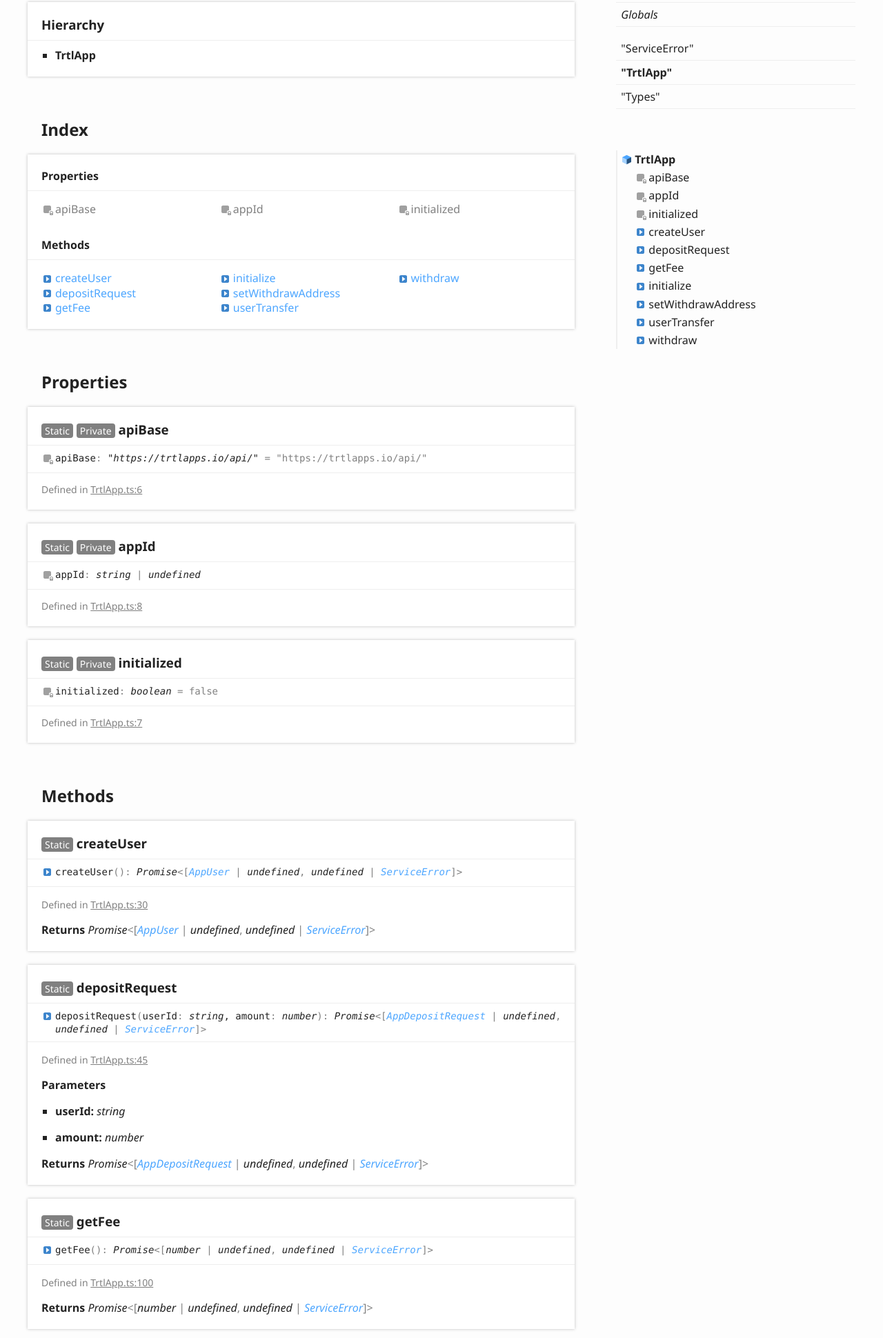
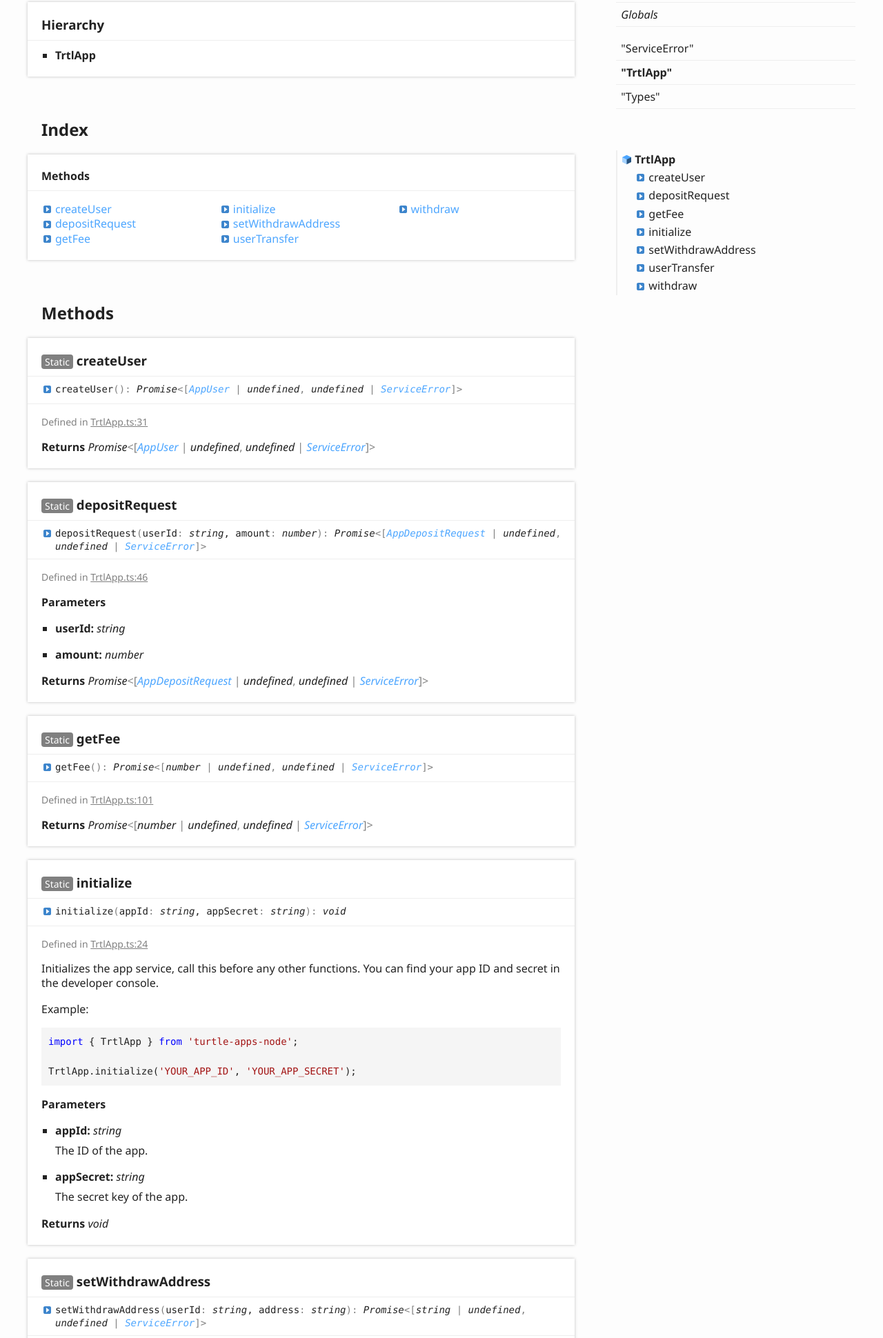
Before and after one commit to zoidbergZA/turtle-apps-node, a website: page docs/classes/_trtlapp_.trtlapp.html in a window 1280 px wide. Shown: the part 192-2132 px from the top of the page at 69% size. Drawn offline with Linux system fonts and the light colour scheme.

Commit message:
docs exclude private

```diff
--- a/docs/classes/_trtlapp_.trtlapp.html
+++ b/docs/classes/_trtlapp_.trtlapp.html
@@ -81,14 +81,6 @@
 				<h2>Index</h2>
 				<section class="tsd-panel tsd-index-panel">
 					<div class="tsd-index-content">
-						<section class="tsd-index-section tsd-is-private tsd-is-private-protected">
-							<h3>Properties</h3>
-							<ul class="tsd-index-list">
-								<li class="tsd-kind-property tsd-parent-kind-class tsd-is-private tsd-is-static"><a href="_trtlapp_.trtlapp.html#apibase" class="tsd-kind-icon">api<wbr>Base</a></li>
-								<li class="tsd-kind-property tsd-parent-kind-class tsd-is-private tsd-is-static"><a href="_trtlapp_.trtlapp.html#appid" class="tsd-kind-icon">app<wbr>Id</a></li>
-								<li class="tsd-kind-property tsd-parent-kind-class tsd-is-private tsd-is-static"><a href="_trtlapp_.trtlapp.html#initialized" class="tsd-kind-icon">initialized</a></li>
-							</ul>
-						</section>
 						<section class="tsd-index-section ">
 							<h3>Methods</h3>
 							<ul class="tsd-index-list">
@@ -104,39 +96,6 @@
 					</div>
 				</section>
 			</section>
-			<section class="tsd-panel-group tsd-member-group tsd-is-private tsd-is-private-protected">
-				<h2>Properties</h2>
-				<section class="tsd-panel tsd-member tsd-kind-property tsd-parent-kind-class tsd-is-private tsd-is-static">
-					<a name="apibase" class="tsd-anchor"></a>
-					<h3><span class="tsd-flag ts-flagStatic">Static</span> <span class="tsd-flag ts-flagPrivate">Private</span> api<wbr>Base</h3>
-					<div class="tsd-signature tsd-kind-icon">api<wbr>Base<span class="tsd-signature-symbol">:</span> <span class="tsd-signature-type">"https://trtlapps.io/api/"</span><span class="tsd-signature-symbol"> =&nbsp;&quot;https://trtlapps.io/api/&quot;</span></div>
-					<aside class="tsd-sources">
-						<ul>
-							<li>Defined in <a href="https://github.com/zoidbergZA/turtle-apps-node/blob/cc5aab0/lib/TrtlApp.ts#L6">TrtlApp.ts:6</a></li>
-						</ul>
-					</aside>
-				</section>
-				<section class="tsd-panel tsd-member tsd-kind-property tsd-parent-kind-class tsd-is-private tsd-is-static">
-					<a name="appid" class="tsd-anchor"></a>
-					<h3><span class="tsd-flag ts-flagStatic">Static</span> <span class="tsd-flag ts-flagPrivate">Private</span> app<wbr>Id</h3>
-					<div class="tsd-signature tsd-kind-icon">app<wbr>Id<span class="tsd-signature-symbol">:</span> <span class="tsd-signature-type">string</span><span class="tsd-signature-symbol"> | </span><span class="tsd-signature-type">undefined</span></div>
-					<aside class="tsd-sources">
-						<ul>
-							<li>Defined in <a href="https://github.com/zoidbergZA/turtle-apps-node/blob/cc5aab0/lib/TrtlApp.ts#L8">TrtlApp.ts:8</a></li>
-						</ul>
-					</aside>
-				</section>
-				<section class="tsd-panel tsd-member tsd-kind-property tsd-parent-kind-class tsd-is-private tsd-is-static">
-					<a name="initialized" class="tsd-anchor"></a>
-					<h3><span class="tsd-flag ts-flagStatic">Static</span> <span class="tsd-flag ts-flagPrivate">Private</span> initialized</h3>
-					<div class="tsd-signature tsd-kind-icon">initialized<span class="tsd-signature-symbol">:</span> <span class="tsd-signature-type">boolean</span><span class="tsd-signature-symbol"> =&nbsp;false</span></div>
-					<aside class="tsd-sources">
-						<ul>
-							<li>Defined in <a href="https://github.com/zoidbergZA/turtle-apps-node/blob/cc5aab0/lib/TrtlApp.ts#L7">TrtlApp.ts:7</a></li>
-						</ul>
-					</aside>
-				</section>
-			</section>
 			<section class="tsd-panel-group tsd-member-group ">
 				<h2>Methods</h2>
 				<section class="tsd-panel tsd-member tsd-kind-method tsd-parent-kind-class tsd-is-static">
@@ -149,7 +108,7 @@
 						<li class="tsd-description">
 							<aside class="tsd-sources">
 								<ul>
-									<li>Defined in <a href="https://github.com/zoidbergZA/turtle-apps-node/blob/cc5aab0/lib/TrtlApp.ts#L30">TrtlApp.ts:30</a></li>
+									<li>Defined in <a href="https://github.com/zoidbergZA/turtle-apps-node/blob/922694f/lib/TrtlApp.ts#L31">TrtlApp.ts:31</a></li>
 								</ul>
 							</aside>
 							<h4 class="tsd-returns-title">Returns <span class="tsd-signature-type">Promise</span><span class="tsd-signature-symbol">&lt;</span><span class="tsd-signature-symbol">[</span><a href="../interfaces/_types_.appuser.html" class="tsd-signature-type">AppUser</a><span class="tsd-signature-symbol"> | </span><span class="tsd-signature-type">undefined</span><span class="tsd-signature-symbol">, </span><span class="tsd-signature-type">undefined</span><span class="tsd-signature-symbol"> | </span><a href="_serviceerror_.serviceerror.html" class="tsd-signature-type">ServiceError</a><span class="tsd-signature-symbol">]</span><span class="tsd-signature-symbol">&gt;</span></h4>
@@ -166,7 +125,7 @@
 						<li class="tsd-description">
 							<aside class="tsd-sources">
 								<ul>
-									<li>Defined in <a href="https://github.com/zoidbergZA/turtle-apps-node/blob/cc5aab0/lib/TrtlApp.ts#L45">TrtlApp.ts:45</a></li>
+									<li>Defined in <a href="https://github.com/zoidbergZA/turtle-apps-node/blob/922694f/lib/TrtlApp.ts#L46">TrtlApp.ts:46</a></li>
 								</ul>
 							</aside>
 							<h4 class="tsd-parameters-title">Parameters</h4>
@@ -192,7 +151,7 @@
 						<li class="tsd-description">
 							<aside class="tsd-sources">
 								<ul>
-									<li>Defined in <a href="https://github.com/zoidbergZA/turtle-apps-node/blob/cc5aab0/lib/TrtlApp.ts#L100">TrtlApp.ts:100</a></li>
+									<li>Defined in <a href="https://github.com/zoidbergZA/turtle-apps-node/blob/922694f/lib/TrtlApp.ts#L101">TrtlApp.ts:101</a></li>
 								</ul>
 							</aside>
 							<h4 class="tsd-returns-title">Returns <span class="tsd-signature-type">Promise</span><span class="tsd-signature-symbol">&lt;</span><span class="tsd-signature-symbol">[</span><span class="tsd-signature-type">number</span><span class="tsd-signature-symbol"> | </span><span class="tsd-signature-type">undefined</span><span class="tsd-signature-symbol">, </span><span class="tsd-signature-type">undefined</span><span class="tsd-signature-symbol"> | </span><a href="_serviceerror_.serviceerror.html" class="tsd-signature-type">ServiceError</a><span class="tsd-signature-symbol">]</span><span class="tsd-signature-symbol">&gt;</span></h4>
@@ -209,12 +168,13 @@
 						<li class="tsd-description">
 							<aside class="tsd-sources">
 								<ul>
-									<li>Defined in <a href="https://github.com/zoidbergZA/turtle-apps-node/blob/cc5aab0/lib/TrtlApp.ts#L23">TrtlApp.ts:23</a></li>
+									<li>Defined in <a href="https://github.com/zoidbergZA/turtle-apps-node/blob/922694f/lib/TrtlApp.ts#L24">TrtlApp.ts:24</a></li>
 								</ul>
 							</aside>
 							<div class="tsd-comment tsd-typography">
 								<div class="lead">
-									<p>Initializes the app service, call this before any other functions.</p>
+									<p>Initializes the app service, call this before any other functions.
+									You can find your app ID and secret in the developer console.</p>
 								</div>
 								<p>Example:</p>
 								<pre><code class="language-ts"><span class="hljs-keyword">import</span> { TrtlApp } <span class="hljs-keyword">from</span> <span class="hljs-string">'turtle-apps-node'</span>;
@@ -226,7 +186,7 @@ TrtlApp.initialize(<span class="hljs-string">'YOUR_APP_ID'</span>, <span class="
 								<li>
 									<h5>appId: <span class="tsd-signature-type">string</span></h5>
 									<div class="tsd-comment tsd-typography">
-										<p>The ID of the app the app.</p>
+										<p>The ID of the app.</p>
 									</div>
 								</li>
 								<li>
@@ -250,7 +210,7 @@ TrtlApp.initialize(<span class="hljs-string">'YOUR_APP_ID'</span>, <span class="
 						<li class="tsd-description">
 							<aside class="tsd-sources">
 								<ul>
-									<li>Defined in <a href="https://github.com/zoidbergZA/turtle-apps-node/blob/cc5aab0/lib/TrtlApp.ts#L63">TrtlApp.ts:63</a></li>
+									<li>Defined in <a href="https://github.com/zoidbergZA/turtle-apps-node/blob/922694f/lib/TrtlApp.ts#L64">TrtlApp.ts:64</a></li>
 								</ul>
 							</aside>
 							<h4 class="tsd-parameters-title">Parameters</h4>
@@ -276,7 +236,7 @@ TrtlApp.initialize(<span class="hljs-string">'YOUR_APP_ID'</span>, <span class="
 						<li class="tsd-description">
 							<aside class="tsd-sources">
 								<ul>
-									<li>Defined in <a href="https://github.com/zoidbergZA/turtle-apps-node/blob/cc5aab0/lib/TrtlApp.ts#L81">TrtlApp.ts:81</a></li>
+									<li>Defined in <a href="https://github.com/zoidbergZA/turtle-apps-node/blob/922694f/lib/TrtlApp.ts#L82">TrtlApp.ts:82</a></li>
 								</ul>
 							</aside>
 							<h4 class="tsd-parameters-title">Parameters</h4>
@@ -305,7 +265,7 @@ TrtlApp.initialize(<span class="hljs-string">'YOUR_APP_ID'</span>, <span class="
 						<li class="tsd-description">
 							<aside class="tsd-sources">
 								<ul>
-									<li>Defined in <a href="https://github.com/zoidbergZA/turtle-apps-node/blob/cc5aab0/lib/TrtlApp.ts#L115">TrtlApp.ts:115</a></li>
+									<li>Defined in <a href="https://github.com/zoidbergZA/turtle-apps-node/blob/922694f/lib/TrtlApp.ts#L116">TrtlApp.ts:116</a></li>
 								</ul>
 							</aside>
 							<h4 class="tsd-parameters-title">Parameters</h4>
@@ -347,15 +307,6 @@ TrtlApp.initialize(<span class="hljs-string">'YOUR_APP_ID'</span>, <span class="
 					<li class="current tsd-kind-class tsd-parent-kind-external-module">
 						<a href="_trtlapp_.trtlapp.html" class="tsd-kind-icon">Trtl<wbr>App</a>
 						<ul>
-							<li class=" tsd-kind-property tsd-parent-kind-class tsd-is-private tsd-is-static">
-								<a href="_trtlapp_.trtlapp.html#apibase" class="tsd-kind-icon">api<wbr>Base</a>
-							</li>
-							<li class=" tsd-kind-property tsd-parent-kind-class tsd-is-private tsd-is-static">
-								<a href="_trtlapp_.trtlapp.html#appid" class="tsd-kind-icon">app<wbr>Id</a>
-							</li>
-							<li class=" tsd-kind-property tsd-parent-kind-class tsd-is-private tsd-is-static">
-								<a href="_trtlapp_.trtlapp.html#initialized" class="tsd-kind-icon">initialized</a>
-							</li>
 							<li class=" tsd-kind-method tsd-parent-kind-class tsd-is-static">
 								<a href="_trtlapp_.trtlapp.html#createuser" class="tsd-kind-icon">create<wbr>User</a>
 							</li>
--- a/typedoc.json
+++ b/typedoc.json
@@ -2,5 +2,6 @@
     "out": "docs",
     "exclude": [
     "./lib/index.ts"
-    ]
+    ],
+    "excludePrivate": true
 }
```
Also changed, not shown: lib/TrtlApp.ts (+2 -1 lines), docs/assets/js/search.js.
